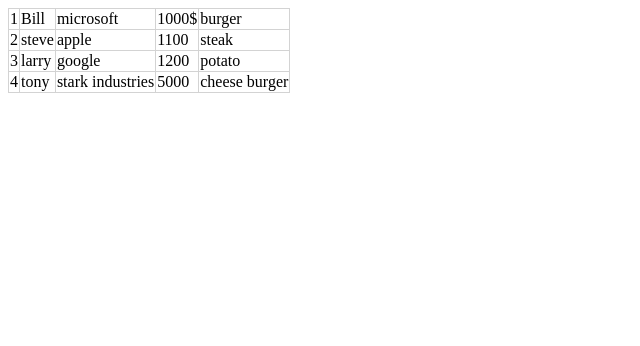
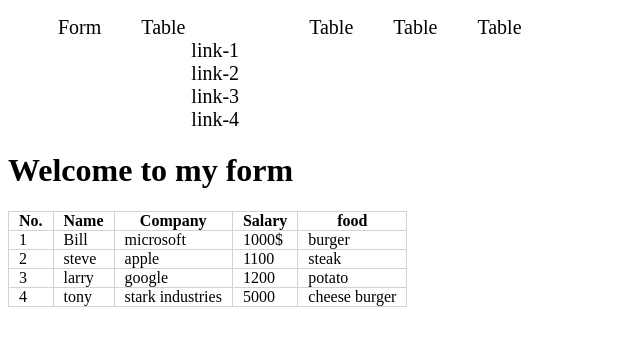
Before and after one commit to shan5642/practice-HTML-5, a plain HTML site: page table.html in a window 1280 px wide. Shown: the whole page, without its empty margins (0-640 px from the left). Drawn offline with Linux system fonts and the light colour scheme.

Commit message:
learned about navigation

```diff
--- /dev/null
+++ b/form.html
@@ -0,0 +1,94 @@
+<!DOCTYPE html>
+<html lang="en">
+  <head>
+    <meta charset="UTF-8" />
+    <meta http-equiv="X-UA-Compatible" content="IE=edge" />
+    <meta name="viewport" content="width=device-width, initial-scale=1.0" />
+    <title>Form</title>
+    <link rel="stylesheet" href="media/nav.css" />
+  </head>
+  <body>
+    <header>
+      <nav>
+        <ul>
+          <li>
+            <a href="form.html" target="_blank">Form</a>
+          </li>
+          <li>
+            <a href="table.html" target="_blank">Table</a>
+          </li>
+          <li>
+            <a href="table.html" target="_blank">Table</a>
+          </li>
+          <li>
+            <a href="table.html" target="_blank">Table</a>
+          </li>
+          <li>
+            <a href="table.html" target="_blank">Table</a>
+          </li>
+        </ul>
+      </nav>
+
+      <h1>Welcome to my home Home</h1>
+    </header>
+    <h1>Jamaler ma special pitha EXPO</h1>
+    <form action="">
+      <p><input type="text" name="name" placeholder="enter your name" /></p>
+      <p><input type="text" name="email" placeholder="enter your email" /></p>
+      <fieldset>
+        <legend>select your pitha</legend>
+        <p>
+          <label for="chitoi"
+            ><input type="radio" name="pitha" id="chitoi" />chitoi</label
+          >
+        </p>
+        <p>
+          <label for="bhapa"
+            ><input type="radio" name="pitha" id="bhapa" />bhapa</label
+          >
+        </p>
+        <p>
+          <label for="teler pitha"
+            ><input type="radio" name="pitha" id="teler pitha" />teler
+            pitha</label
+          >
+        </p>
+        <p>
+          <label for="puli"
+            ><input type="radio" name="pitha" id="puli" />puli</label
+          >
+        </p>
+        <p>
+          <label for="dim"
+            ><input type="radio" name="pitha" id="dim" />dim</label
+          >
+        </p>
+      </fieldset>
+      <fieldset>
+        <legend>select your vorta</legend>
+        <p>
+          <label for="sorisha"
+            ><input type="checkbox" name="vorta" id="sorisha" />sorisha</label
+          >
+        </p>
+        <p>
+          <label for="shutki"
+            ><input type="checkbox" name="vorta" id="shutki" />shutki</label
+          >
+        </p>
+        <p>
+          <label for="begun"
+            ><input type="checkbox" name="vorta" id="begun" />begun</label
+          >
+        </p>
+      </fieldset>
+      <p>
+        Special instruction
+        <br />
+        <textarea name="instruction" id="" cols="30" rows="10"></textarea>
+      </p>
+      <button type="submit">submit</button>
+      <button type="reset">reset</button>
+    </form>
+  </body>
+</html>
--- /dev/null
+++ b/media/nav.css
@@ -0,0 +1,16 @@
+nav li {
+  list-style: none;
+  margin-right: 20px;
+  padding: 0 10px;
+}
+nav li a {
+  text-decoration: none;
+  color: black;
+  font-size: 20px;
+}
+nav li:hover {
+  background-color: brown;
+}
+nav > ul {
+  display: flex;
+}
--- a/style.css
+++ b/style.css
@@ -1,6 +1,8 @@
 table {
   border-collapse: collapse;
 }
-td {
+td,
+th {
   border: 1px solid lightgray;
+  padding: 0 10px;
 }
--- a/table.html
+++ b/table.html
@@ -4,11 +4,53 @@
     <meta charset="UTF-8" />
     <meta http-equiv="X-UA-Compatible" content="IE=edge" />
 
-    <link rel="stylesheet" href="style.css"><meta name="viewport" content="width=device-width, initial-scale=1.0" />
+    <link rel="stylesheet" href="style.css" />
+    <meta name="viewport" content="width=device-width, initial-scale=1.0" />
     <title>table</title>
+    <link rel="stylesheet" href="media/nav.css" />
   </head>
   <body>
+    <header>
+      <nav>
+        <ul>
+          <li>
+            <a href="form.html">Form</a>
+          </li>
+          <li>
+            <a href="table.html" target="_blank"
+              >Table
+              <ul>
+                <li><a href="">link-1</a></li>
+                <li><a href="">link-2</a></li>
+                <li><a href="">link-3</a></li>
+                <li><a href="">link-4</a></li>
+              </ul>
+            </a>
+          </li>
+          <li>
+            <a href="table.html" target="_blank">Table</a>
+          </li>
+          <li>
+            <a href="table.html" target="_blank">Table</a>
+          </li>
+          <li>
+            <a href="table.html" target="_blank">Table</a>
+          </li>
+        </ul>
+      </nav>
+
+      <h1>Welcome to my form</h1>
+    </header>
     <table>
+      <thead>
+        <th>No.</th>
+        <th>Name</th>
+        <th>Company</th>
+        <th>Salary</th>
+        <th>food</th>
+      </thead>
+
+      <tbody>
         <tr>
           <td>1</td>
           <td>Bill</td>
@@ -37,6 +79,7 @@
           <td>5000</td>
           <td>cheese burger</td>
         </tr>
+      </tbody>
     </table>
   </body>
 </html>
```
Also changed, not shown: home.html (added, +35 -0 lines). Lines whose indentation alone changed are shown as unchanged.
